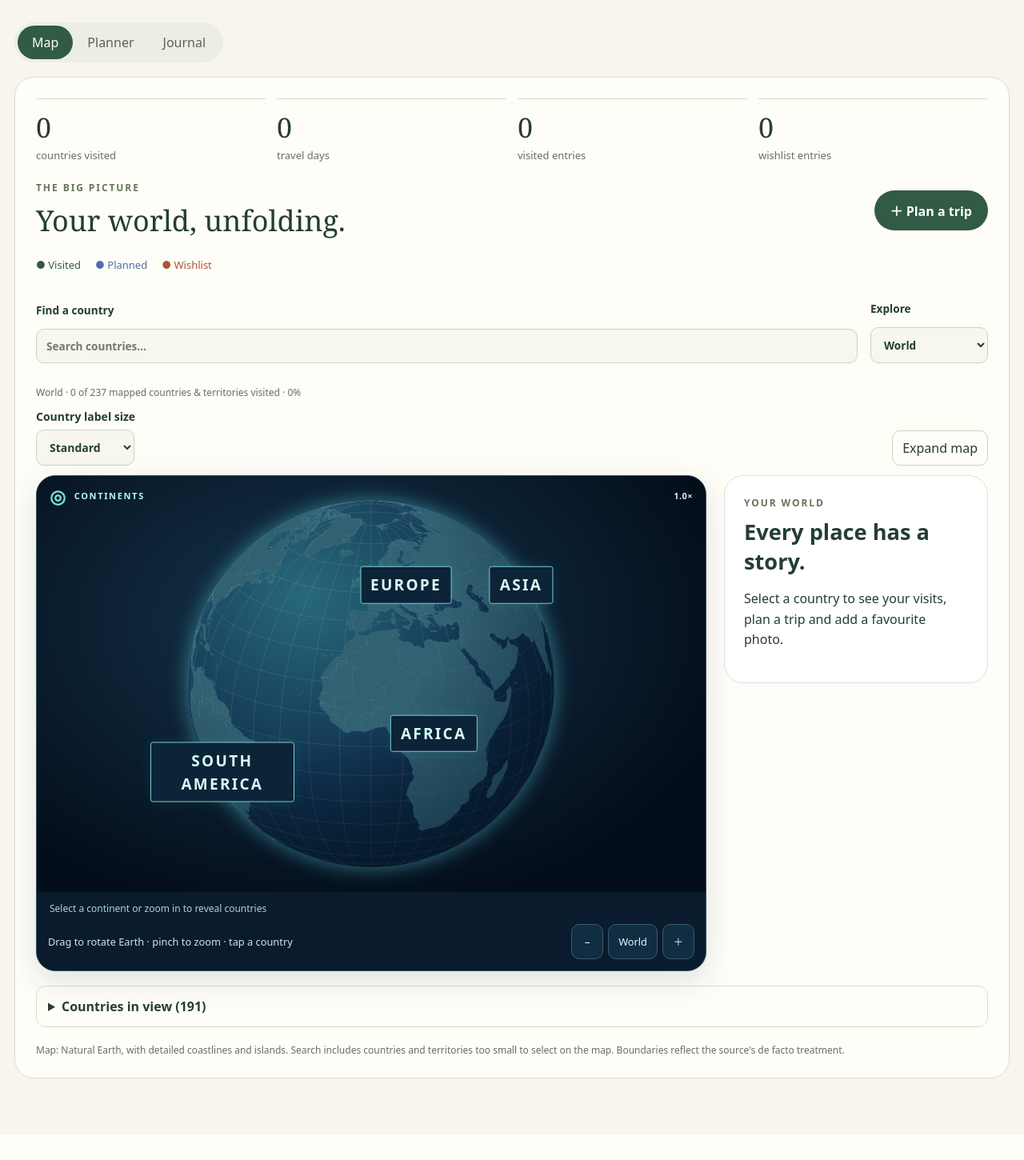
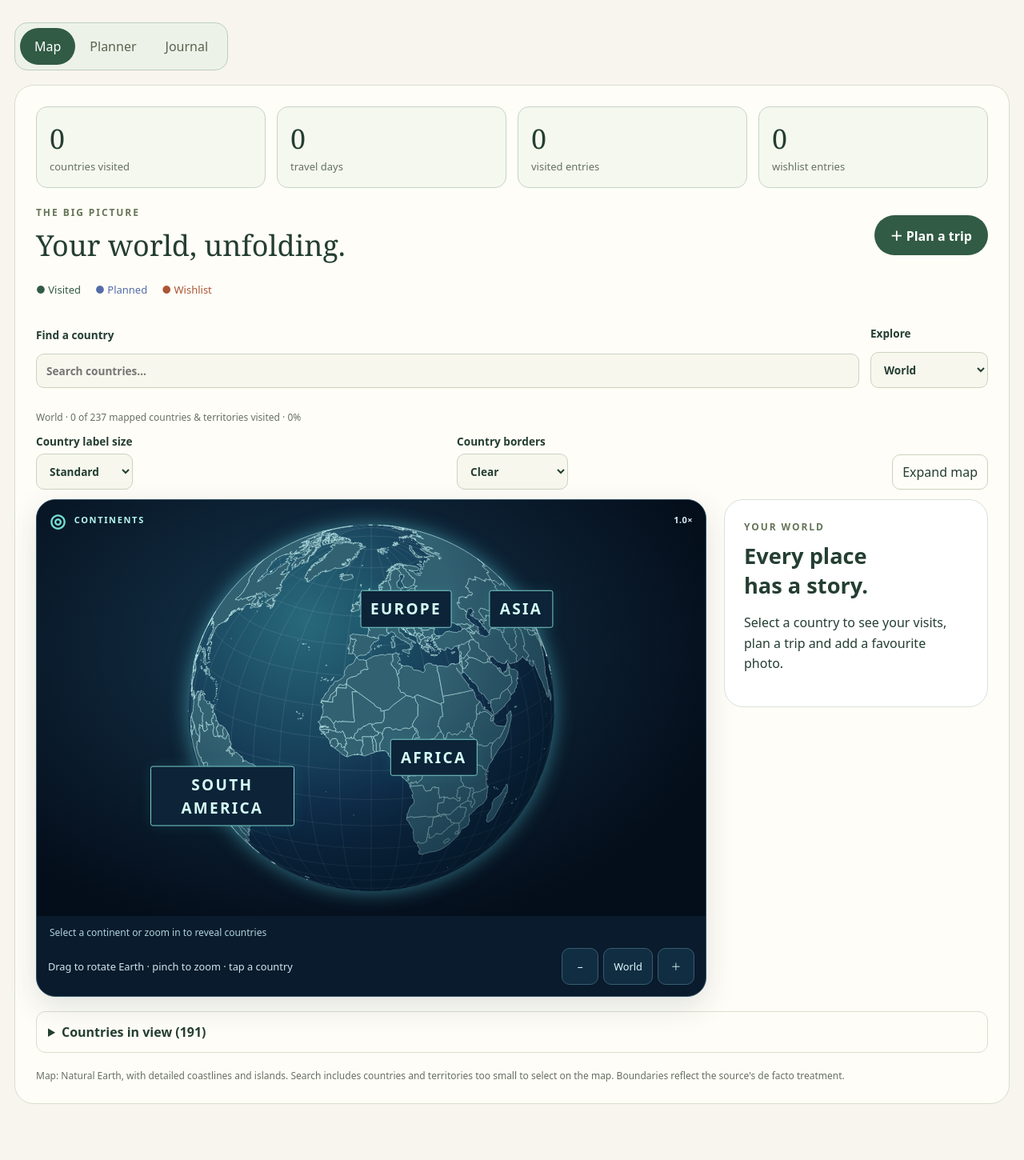
Before and after one commit to aliahmed7866/Places, a Flask app: page / in a window 1280 px wide. Shown: the part 188-1638 px from the top of the page at 80% size. Before the commit the page ends 1536 px from the top, so only its background shows below. Run offline with Flask 3, Linux system fonts and the light colour scheme; data that the repository does not hold is empty.

Commit message:
Clarify globe boundaries and add high-contrast borders; refine atlas controls

```diff
--- a/static/atlas.js
+++ b/static/atlas.js
@@ -23,6 +23,7 @@
     $('visible-count').textContent=`Countries in view (${codes.length})`;
     $('visible-countries').replaceChildren(...codes.map(code=>button(`${flag(code)} ${catalog.get(code)}`,()=>select(code))));
   }
+  $('border-contrast').onchange=e=>{$('atlas-layout').dataset.borders=e.target.value;};
   $('label-size').onchange=e=>{overlay.style.setProperty('--label-size',e.target.value+'px');draw();};
   $('map-expand').onclick=()=>{const expanded=$('atlas-layout').classList.toggle('expanded');$('map-expand').setAttribute('aria-pressed',String(expanded));$('map-expand').textContent=expanded?'Compact map':'Expand map';draw();};
   function draw(){if(!frame)frame=requestAnimationFrame(renderGlobe);}
--- /dev/null
+++ b/static/suite.css
@@ -0,0 +1,40 @@
+/* Shared interaction refinements; each app keeps its own palette and layout. */
+html { -webkit-text-size-adjust: 100%; scroll-padding-block: 90px; }
+body { -webkit-font-smoothing: antialiased; }
+:where(button, a, input, select, textarea, summary):focus-visible {
+  outline: 3px solid var(--focus-ring, #9bded6); outline-offset: 3px;
+}
+:where(input, select, textarea) { scroll-margin-block: 100px; }
+:where(button, .button, .primary, .secondary) { touch-action: manipulation; }
+:where(button, input, select, textarea):disabled { cursor: not-allowed; }
+:where(h1, h2, h3) { text-wrap: balance; }
+:where(p, dd) { overflow-wrap: anywhere; }
+:where(table, .metric-value, .metrics strong) { font-variant-numeric: tabular-nums; }
+@media (max-width: 700px) {
+  input:not([type=checkbox]):not([type=radio]), select, textarea { font-size: 16px; }
+}
+@media (prefers-reduced-motion: reduce) {
+  *, *::before, *::after { animation-duration: .01ms !important; animation-iteration-count: 1 !important; transition-duration: .01ms !important; scroll-behavior: auto !important; }
+}
+
+:root { --focus-ring: #247b70; }
+.view-tabs { padding: 6px; border: 1px solid #bdcec0; border-radius: 16px; background: #edf2e8; }
+.view-tabs button { min-height: 46px; }
+.stats > div { padding: 16px; border: 1px solid #c6d4c5; border-radius: 14px; background: #f5f8ef; }
+.atlas-toolbar, .map-options { gap: 14px; }
+.map-options { flex-wrap: wrap; }
+.map-options label { font-size: .85rem; }
+.map-options select { min-height: 44px; margin-top: 6px; }
+.map-footer .icon { min-width: 46px; min-height: 46px; }
+.world-svg path[data-code] { stroke: #b9e5e4; stroke-width: 1.1; stroke-opacity: 1; vector-effect: non-scaling-stroke; stroke-linejoin: round; }
+.world-svg[data-detail=continents] path[data-code] { stroke-width: .8; stroke-opacity: .85; }
+#atlas-layout[data-borders=strong] .world-svg path[data-code] { stroke: #e4fffb; stroke-width: 1.7; stroke-opacity: 1; }
+#atlas-layout .world-svg path[data-code].selected { stroke: #ffe79a; stroke-width: 2.8; stroke-opacity: 1; }
+#atlas-layout .world-svg path[data-code]:focus-visible { stroke: #fff; stroke-width: 3; outline: none; }
+@media(max-width:600px) {
+ .stats { gap: 8px; }
+ .stats > div { padding: 12px; }
+ .map-footer { flex-wrap: wrap; gap: 12px; }
+ .map-options > label { flex: 1 1 130px; }
+ .map-options select { width: 100%; }
+}
--- a/templates/index.html
+++ b/templates/index.html
@@ -5,6 +5,7 @@
   <meta name="viewport" content="width=device-width,initial-scale=1,viewport-fit=cover">
   <title>Places</title>
   <link rel="stylesheet" href="{{ url_for('static', filename='places.css') }}">
+  <link rel="stylesheet" href="{{ url_for('static', filename='suite.css', v='20260924') }}">
 </head>
 <body>
   <main class="shell" data-api="{{ url_for('list_places') }}" data-current-year="{{ current_year }}">
@@ -39,7 +40,7 @@
       </div>
       <div id="atlas-results" class="atlas-results"></div>
       <p id="atlas-progress" class="calendar-note" role="status"></p>
-      <div class="map-options"><label>Country label size<select id="label-size"><option value="15">Standard</option><option value="18">Large</option><option value="21">Extra large</option></select></label><button id="map-expand" class="icon" aria-pressed="false">Expand map</button></div>
+      <div class="map-options"><label>Country label size<select id="label-size"><option value="15">Standard</option><option value="18">Large</option><option value="21">Extra large</option></select></label><label>Country borders<select id="border-contrast"><option value="clear">Clear</option><option value="strong">High contrast</option></select></label><button id="map-expand" class="icon" aria-pressed="false">Expand map</button></div>
       <div class="atlas-layout" id="atlas-layout">
         <div class="atlas-stage">
           <div class="map-window" id="map-window" tabindex="0" aria-label="Interactive map. Use arrow keys to rotate, plus and minus to zoom."><div id="world-map" aria-label="World map"></div><div class="map-hud"><span class="orbital-mark" aria-hidden="true">◎</span><span id="map-detail">CONTINENTS</span><span id="map-zoom" aria-label="Zoom level">1.0×</span></div></div>
```
Also changed, not shown: tests/test_browser.py (+4 -0 lines).
